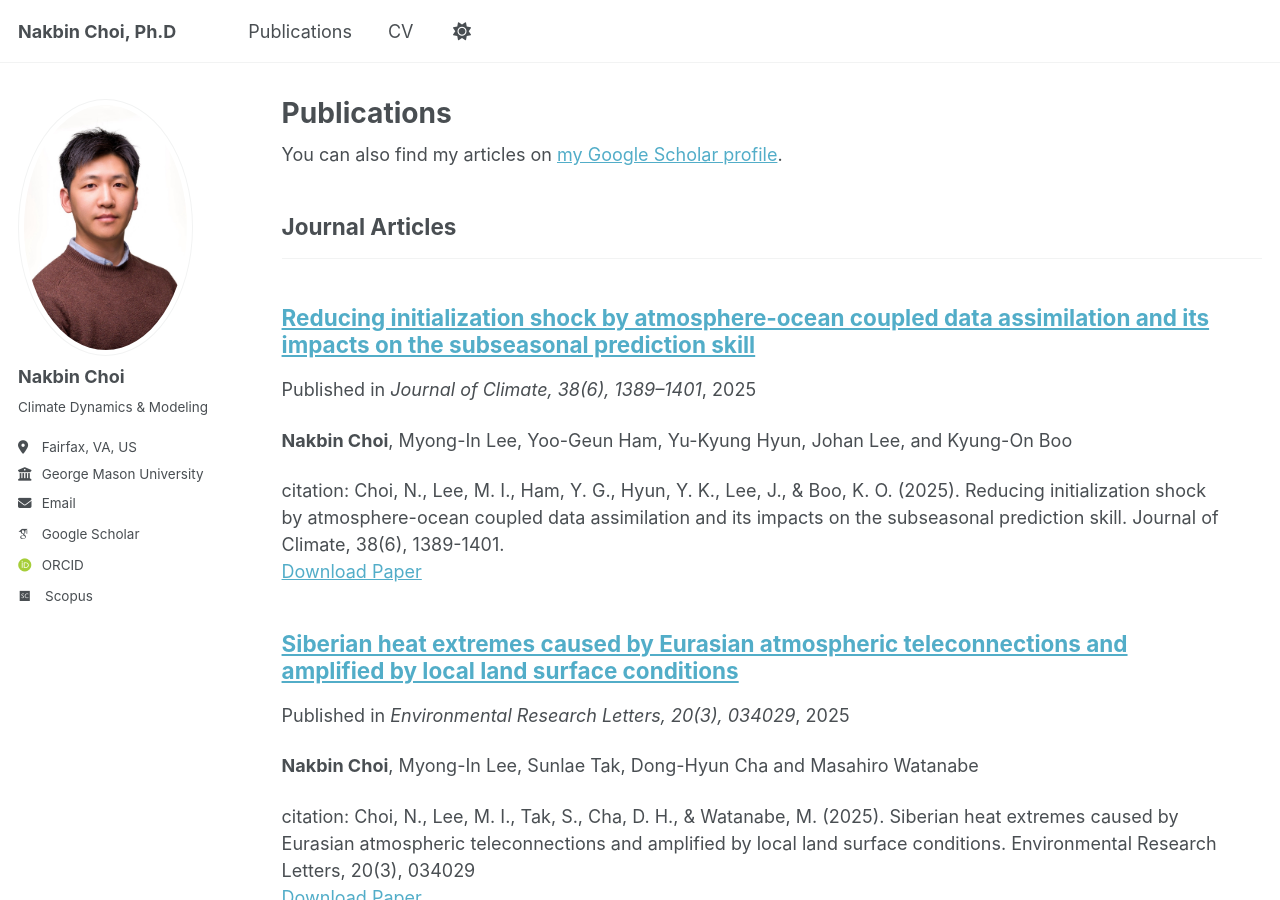
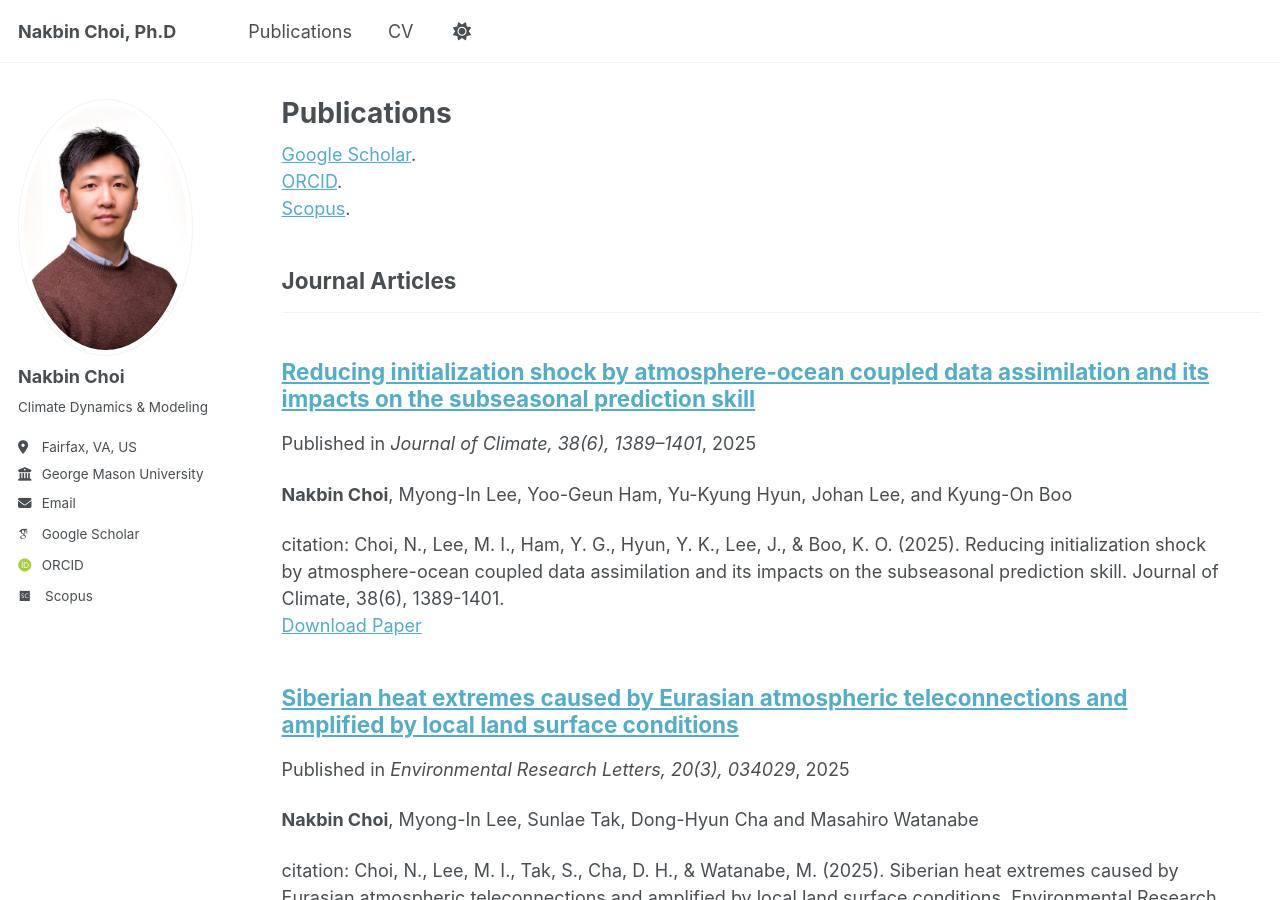
Before and after one commit to nakbin/profile, a Jekyll site: the page built from _pages/publications.html, in a window 1280 px wide and 900 px high. Built offline with Jekyll 4.4.1, drawn with Linux system fonts in a browser that asks for light colours; some web fonts are replaced.

Commit message:
Update publications.html

```diff
--- a/_pages/publications.html
+++ b/_pages/publications.html
@@ -6,7 +6,9 @@
 ---
 
 {% if site.author.googlescholar %}
-  <div class="wordwrap">You can also find my articles on <a href="{{site.author.googlescholar}}">my Google Scholar profile</a>.</div>
+  <div class="wordwrap"><a href="{{site.author.googlescholar}}">Google Scholar</a>.</div>
+  <div class="wordwrap"><a href="{{site.author.googlescholar}}">ORCID</a>.</div>
+  <div class="wordwrap"><a href="{{site.author.googlescholar}}">Scopus</a>.</div>
 {% endif %}
 
 {% include base_path %}
```
